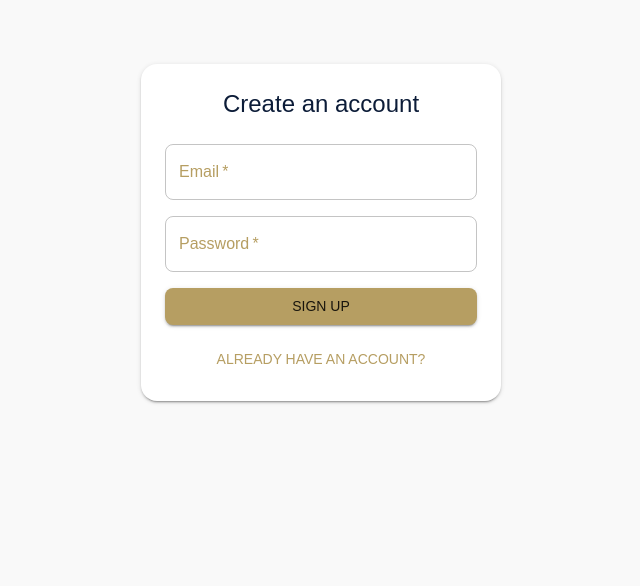
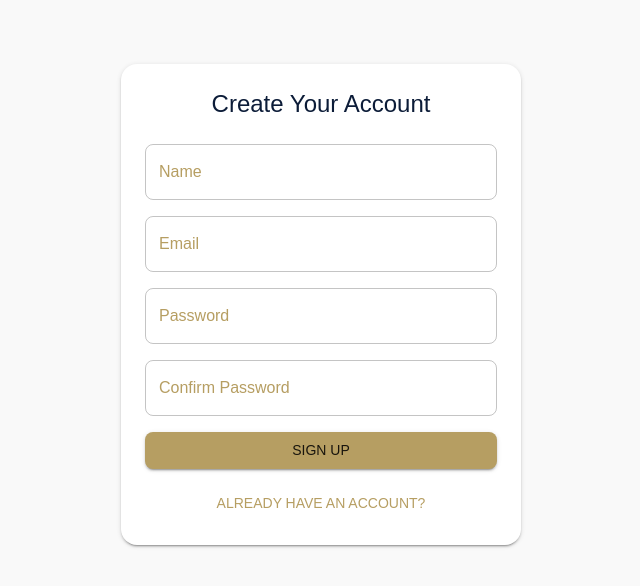
Before and after one commit to andersonlebon/haranest-app, a Next.js app: page /signup in a window 1280 px wide. Shown: the top 586 px of the page, without its empty margins (319-959 px from the left). Built offline with nearby package versions, Linux system fonts and the light colour scheme.

Commit message:
Refactor signup page to use react-hook-form and zod for validation

```diff
--- a/src/app/(auth)/login/page.tsx
+++ b/src/app/(auth)/login/page.tsx
@@ -1,6 +1,6 @@
 "use client";
 
-import { useRouter, useSearchParams } from "next/navigation";
+import { useSearchParams } from "next/navigation";
 import { login } from "../actions";
 import {
   Box,
@@ -10,35 +10,46 @@ import {
   Typography,
   Stack,
 } from "@mui/material";
-import { useState, useTransition } from "react";
+import { useTransition } from "react";
+import { useForm } from "react-hook-form";
+import { z } from "zod";
+import { zodResolver } from "@hookform/resolvers/zod";
+
+const loginSchema = z.object({
+  email: z.string().email("Invalid email address"),
+  password: z.string().min(6, "Password must be at least 6 characters"),
+});
+
+type LoginFormData = z.infer<typeof loginSchema>;
 
 export default function LoginPage() {
   const searchParams = useSearchParams();
   const error = searchParams.get("error");
 
   const [isPending, startTransition] = useTransition();
-  const [formData, setFormData] = useState({ email: "", password: "" });
 
-  const handleChange = (e: React.ChangeEvent<HTMLInputElement>) => {
-    setFormData((prev) => ({ ...prev, [e.target.name]: e.target.value }));
-  };
+  const {
+    register,
+    handleSubmit,
+    formState: { errors },
+  } = useForm<LoginFormData>({
+    resolver: zodResolver(loginSchema),
+  });
 
-  const handleSubmit = async (e: React.FormEvent<HTMLFormElement>) => {
-    e.preventDefault();
-
-    const form = new FormData();
-    form.append("email", formData.email);
-    form.append("password", formData.password);
+  const onSubmit = (data: LoginFormData) => {
+    const formData = new FormData();
+    formData.append("email", data.email);
+    formData.append("password", data.password);
 
     startTransition(() => {
-      login(form);
+      login(formData);
     });
   };
 
   return (
     <Box
       component="form"
-      onSubmit={handleSubmit}
+      onSubmit={handleSubmit(onSubmit)}
       sx={{
         width: "100%",
         maxWidth: 360,
@@ -56,34 +67,30 @@ export default function LoginPage() {
 
       <Stack spacing={2}>
         <TextField
-          id="email"
-          name="email"
           label="Email"
           type="email"
+          fullWidth
           disabled={isPending}
-          required
-          fullWidth
-          value={formData.email}
-          onChange={handleChange}
-
+          error={!!errors.email}
+          helperText={errors.email?.message}
+          {...register("email")}
         />
         <TextField
-          id="password"
-          name="password"
           label="Password"
           type="password"
+          fullWidth
           disabled={isPending}
-          required
-          fullWidth
-          value={formData.password}
-          onChange={handleChange}
+          error={!!errors.password}
+          helperText={errors.password?.message}
+          {...register("password")}
         />
+
         {!isPending && error && (
           <Typography variant="body2" color="error">
             {error}
           </Typography>
         )}
-        <Stack direction="row" spacing={2} justifyContent="space-between">
+
         <Button
           type="submit"
           variant="contained"
@@ -93,13 +100,24 @@ export default function LoginPage() {
         >
           Log in
         </Button>
-        </Stack>
 
         <Stack>
-          <Button variant="text" fullWidth href="/signup" disabled={isPending}>
+          <Button
+            variant="text"
+            fullWidth
+            href="/signup"
+            type="link"
+            disabled={isPending}
+          >
             Don't have an account?
           </Button>
-          <Button variant="text" fullWidth href="/forgot-password" disabled={isPending}>
+          <Button
+            variant="text"
+            type="link"
+            fullWidth
+            href="/forgot-password"
+            disabled={isPending}
+          >
             Forgot password?
           </Button>
         </Stack>
--- a/src/app/(auth)/signup/page.tsx
+++ b/src/app/(auth)/signup/page.tsx
@@ -1,65 +1,143 @@
-"use client"
-import { signup } from '../actions';
-import { Box, Button, TextField, Typography, Stack } from '@mui/material';
+"use client";
 
-export default function LoginPage() {
+import {
+  Box,
+  Button,
+  CircularProgress,
+  Stack,
+  TextField,
+  Typography,
+} from "@mui/material";
+import { useTransition } from "react";
+import { useForm } from "react-hook-form";
+import { z } from "zod";
+import { zodResolver } from "@hookform/resolvers/zod";
+import { signup } from "../actions";
+import { useSearchParams } from "next/navigation";
+
+// Validation schema
+const signupSchema = z
+  .object({
+    name: z.string().min(2, "Name must be at least 2 characters"),
+    email: z.string().email("Invalid email address"),
+    password: z.string().min(6, "Password must be at least 6 characters"),
+    confirmPassword: z.string(),
+  })
+  .refine((data) => data.password === data.confirmPassword, {
+    message: "Passwords do not match",
+    path: ["confirmPassword"],
+  });
+
+type SignupFormData = z.infer<typeof signupSchema>;
+
+export default function SignupPage() {
+  const [isPending, startTransition] = useTransition();
+  const searchParams = useSearchParams();
+  const error = searchParams.get("error");
+
+  const {
+    register,
+    handleSubmit,
+    formState: { errors },
+  } = useForm<SignupFormData>({
+    resolver: zodResolver(signupSchema),
+  });
+
+  const onSubmit = (data: SignupFormData) => {
+    const form = new FormData();
+    form.append("name", data.name);
+    form.append("email", data.email);
+    form.append("password", data.password);
+
+    startTransition(() => {
+      signup(form);
+    });
+  };
+
   return (
     <Box
       component="form"
+      onSubmit={handleSubmit(onSubmit)}
       sx={{
-        width: '100%',
-        maxWidth: 360,
-        mx: 'auto',
+        width: "100%",
+        maxWidth: 400,
+        mx: "auto",
         mt: 8,
         p: 3,
         borderRadius: 2,
         boxShadow: 2,
-        bgcolor: 'background.paper',
+        bgcolor: "background.paper",
       }}
     >
       <Typography variant="h5" mb={3} align="center">
-        Create an account
+        Create Your Account
       </Typography>
 
       <Stack spacing={2}>
         <TextField
-          id="email"
-          name="email"
+          label="Name"
+          fullWidth
+          disabled={isPending}
+          error={!!errors.name}
+          helperText={errors.name?.message}
+          {...register("name")}
+        />
+
+        <TextField
           label="Email"
           type="email"
-          required
           fullWidth
+          disabled={isPending}
+          error={!!errors.email}
+          helperText={errors.email?.message}
+          {...register("email")}
         />
+
         <TextField
-          id='password'
-          name="password"
           label="Password"
           type="password"
-          required
           fullWidth
+          disabled={isPending}
+          error={!!errors.password}
+          helperText={errors.password?.message}
+          {...register("password")}
         />
-        <Stack direction="row" spacing={2} justifyContent="space-between">
+
+        <TextField
+          label="Confirm Password"
+          type="password"
+          fullWidth
+          disabled={isPending}
+          error={!!errors.confirmPassword}
+          helperText={errors.confirmPassword?.message}
+          {...register("confirmPassword")}
+        />
+
+        {!isPending && error && (
+          <Typography variant="body2" color="error">
+            {error}
+          </Typography>
+        )}
+
         <Button
           type="submit"
-            formAction={signup}
           variant="contained"
           fullWidth
+          disabled={isPending}
+          startIcon={isPending ? <CircularProgress size={20} /> : null}
         >
-            Sign up
+          Sign Up
         </Button>
-        </Stack>
 
-        <Stack direction="row" spacing={2} justifyContent="space-between">
         <Button
+          variant="text"
           type="link"
-            variant="text"
           fullWidth
           href="/login"
+          disabled={isPending}
         >
           Already have an account?
         </Button>
-
-          </Stack>
       </Stack>
     </Box>
   );
```
Lines whose indentation alone changed are shown as unchanged.
